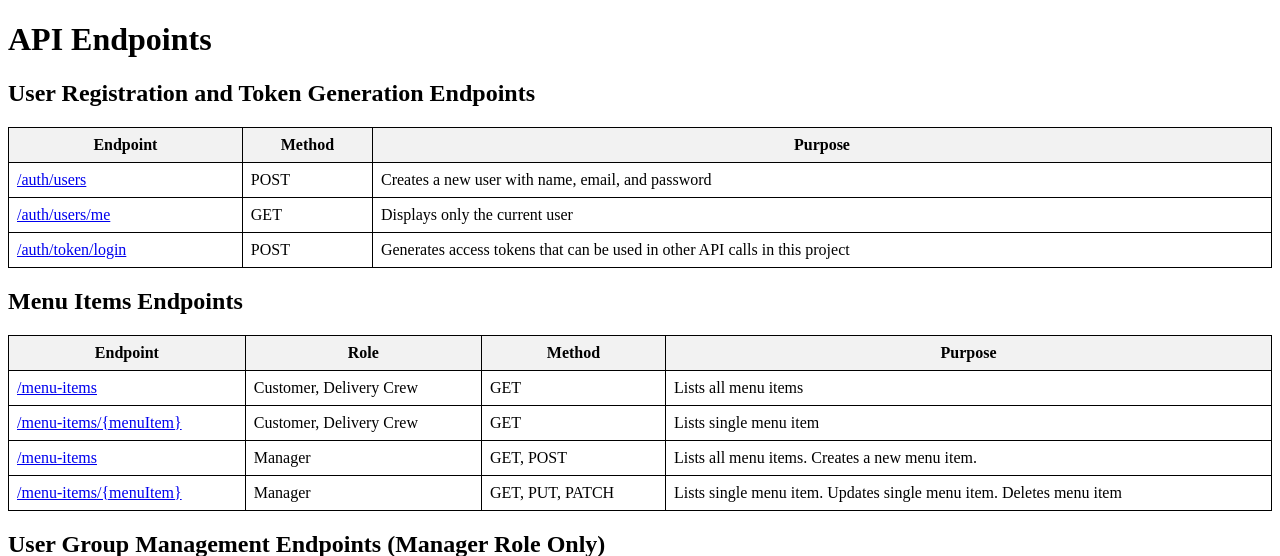
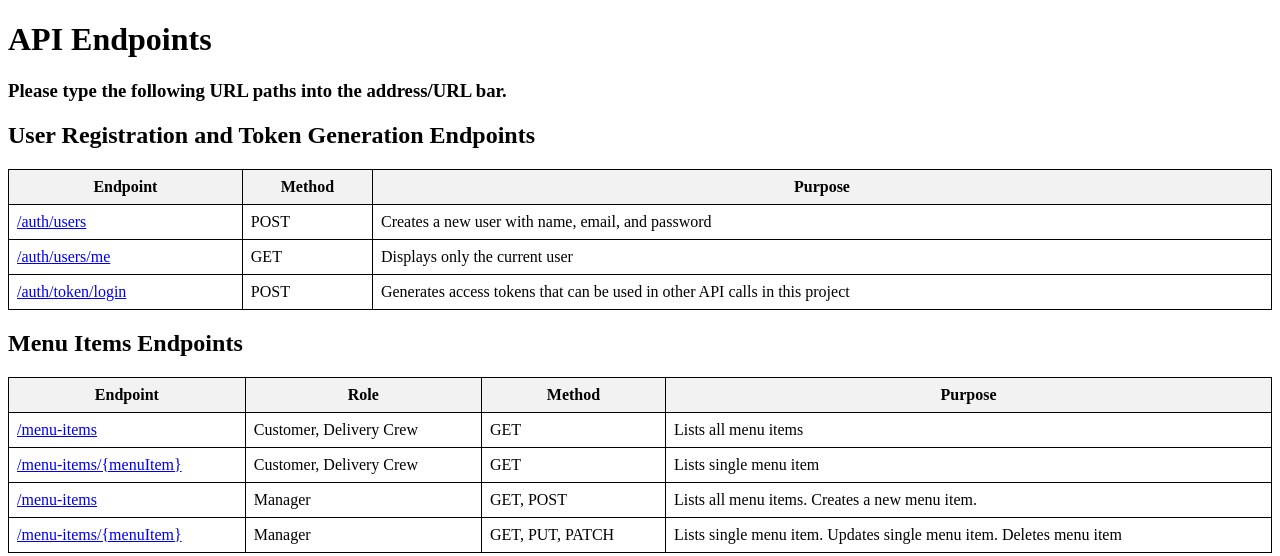
Before and after one commit to maxtheyolster/RestaurantAPIProject, a Django app: template rest_app/templates/home.html in a window 1280 px wide. Shown: the top 556 px of the page. Run offline with Django 4.2, Linux system fonts and the light colour scheme; the template is opened without the code that fills it, so the values that code supplies are empty; parts of the project's set-up code (start-up, migrations or seed data) failed here and were passed over.

Commit message:
more updates

```diff
--- a/rest_app/templates/home.html
+++ b/rest_app/templates/home.html
@@ -6,6 +6,8 @@
 </head>
 <body>
     <h1>API Endpoints</h1>
+
+    <h3>Please type the following URL paths into the address/URL bar.</h3>
 
     <h2>User Registration and Token Generation Endpoints</h2>
     <table id="User Registration and Token Generation Endpoints">
```
Also changed, not shown: rest_app/templates/styles.css (line endings or trailing spaces).
